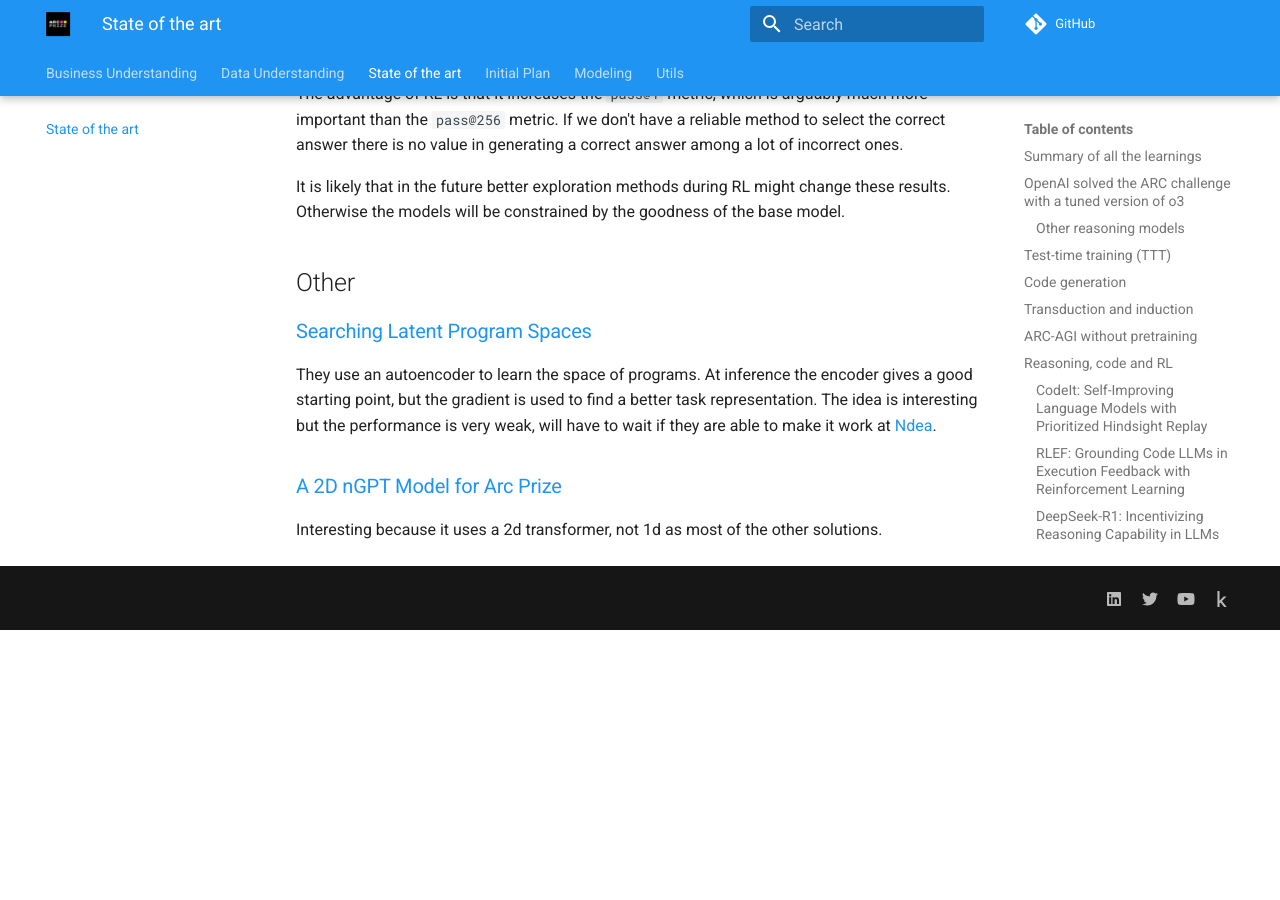
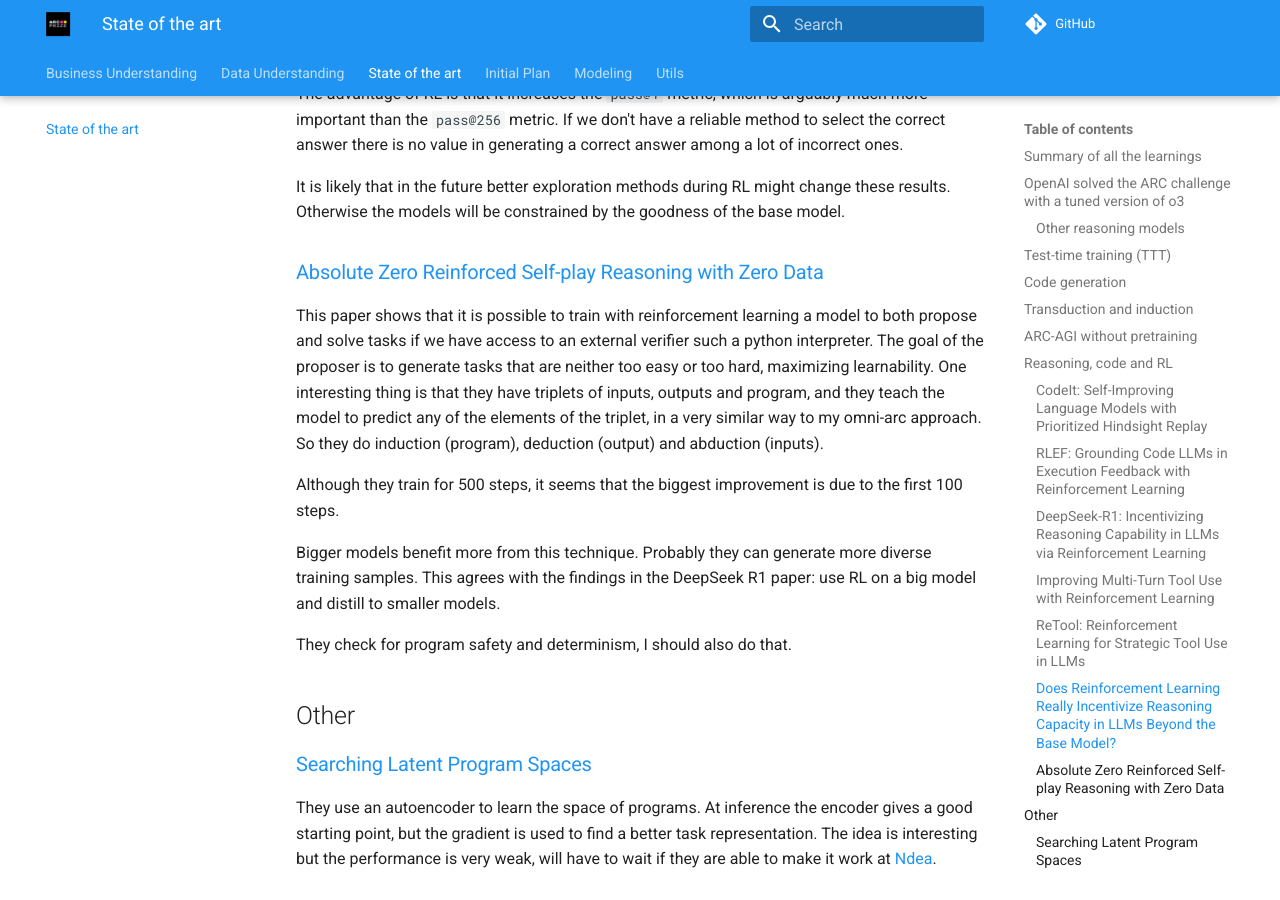
Before and after one commit to ironbar/arc25, an MkDocs documentation site: the page built from docs/03_State_of_the_art.md, in a window 1280 px wide and 900 px high, scrolled down 5406 px. Built offline with MkDocs 1.6.1 and Material for MkDocs 9.7.7, drawn with Linux system fonts in a browser that asks for light colours; comment, search, counter and statistics services are not loaded; before the commit the page ends 6036 px from its top, so only the background shows below that.

Commit message:
added new paper to sota

```diff
--- a/docs/03_State_of_the_art.md
+++ b/docs/03_State_of_the_art.md
@@ -121,6 +121,18 @@ The advantage of RL is that it increases the `pass@1` metric, which is arguably
 
 It is likely that in the future better exploration methods during RL might change these results. Otherwise the models will be constrained by the goodness of the base model.
 
+### [Absolute Zero Reinforced Self-play Reasoning with Zero Data](https://arxiv.org/abs/2505.03335)
+
+This paper shows that it is possible to train with reinforcement learning a model to both propose and solve tasks if we have access to an external verifier such a python interpreter.
+The goal of the proposer is to generate tasks that are neither too easy or too hard, maximizing learnability.
+One interesting thing is that they have triplets of inputs, outputs and program, and they teach the model to predict any of the elements of the triplet, in a very similar way to my omni-arc approach. So they do induction (program), deduction (output) and abduction (inputs).
+
+Although they train for 500 steps, it seems that the biggest improvement is due to the first 100 steps.
+
+Bigger models benefit more from this technique. Probably they can generate more diverse training samples. This agrees with the findings in the DeepSeek R1 paper: use RL on a big model and distill to smaller models.
+
+They check for program safety and determinism, I should also do that.
+
 ## Other
 
 ### [Searching Latent Program Spaces](https://arxiv.org/abs/2411.08706)
```
